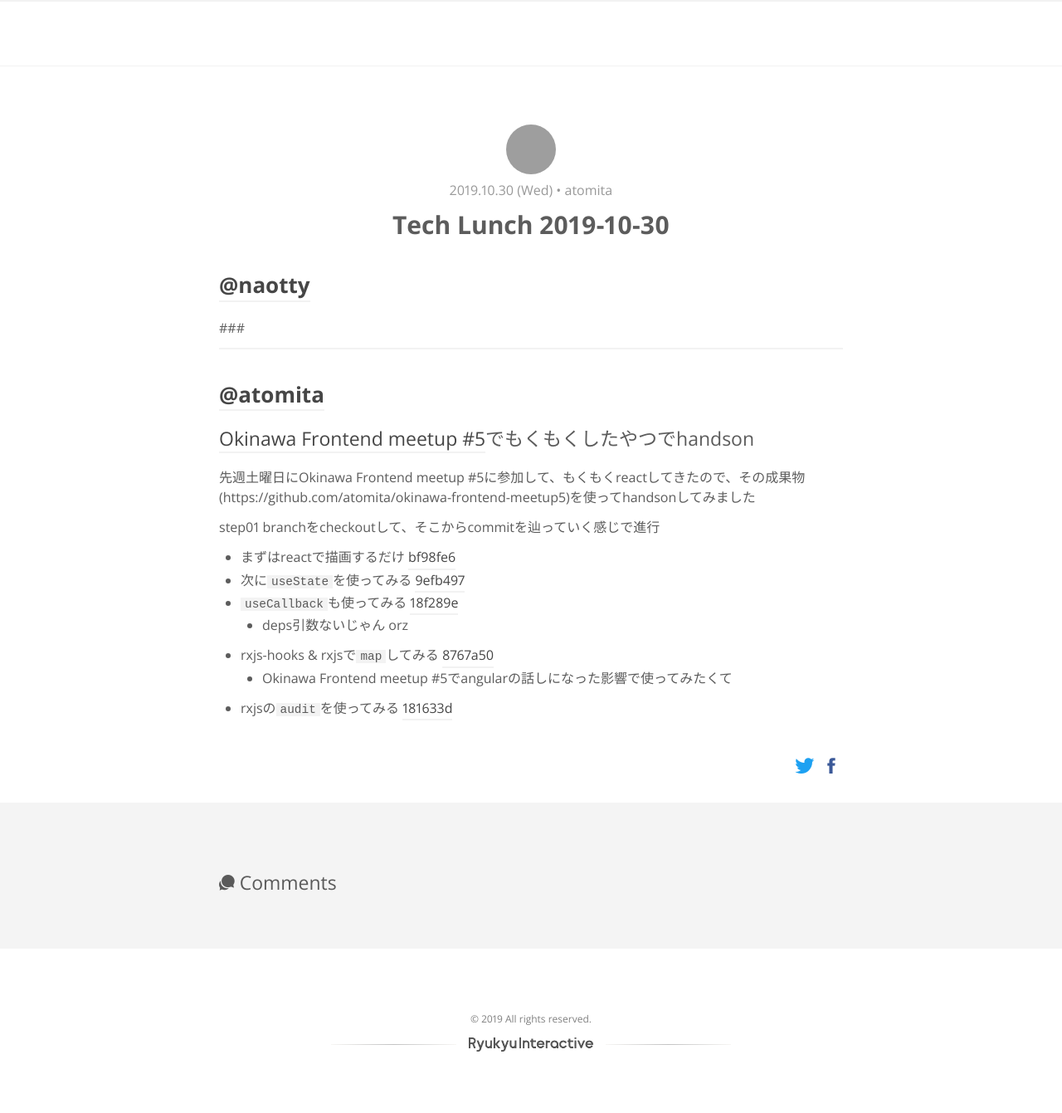
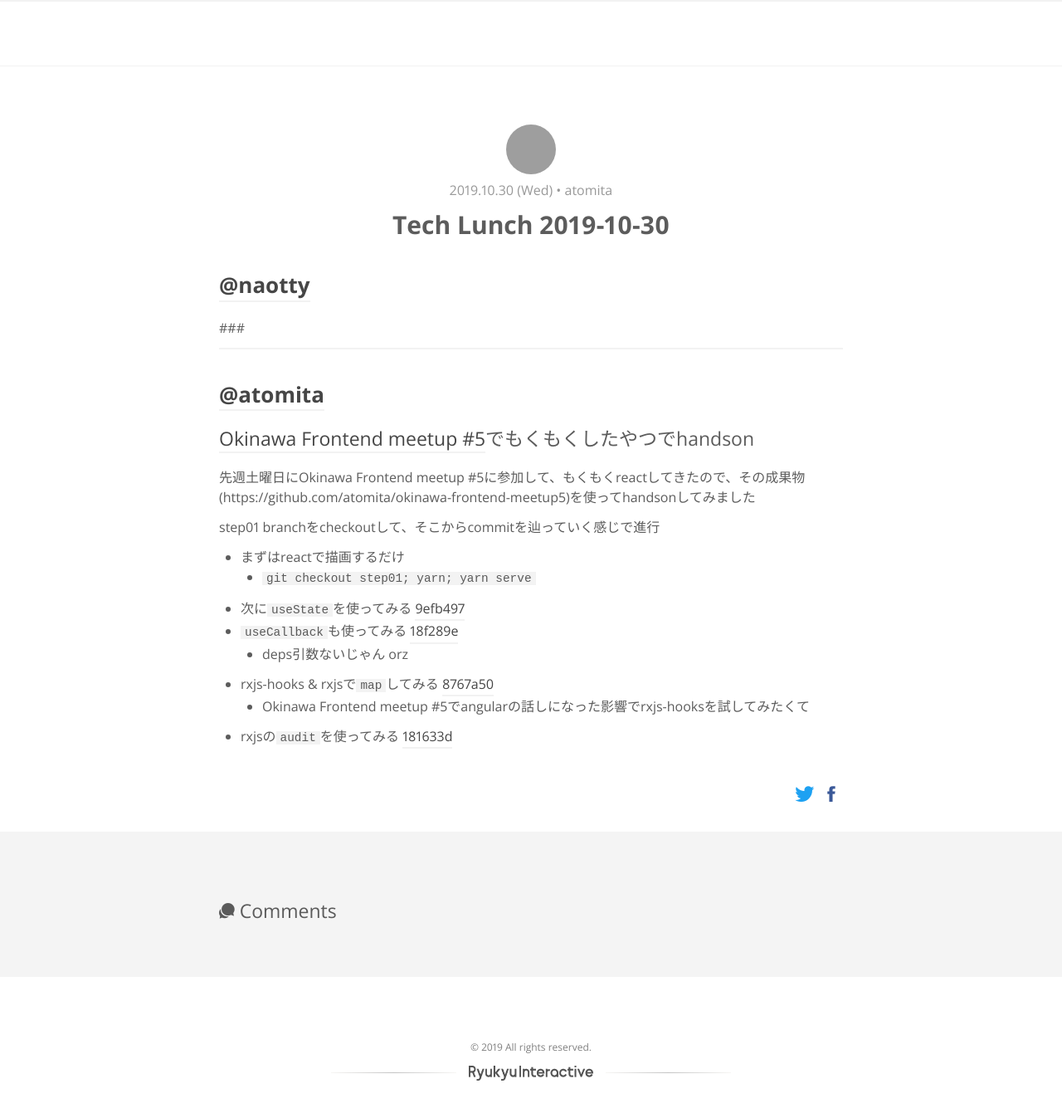
Before and after one commit to RyukyuInteractive/tech.ryukyu-i.co.jp, a Jekyll site: the page built from _posts/2019-10-30-tech-lunch.md, in a window 1280 px wide and 1367 px high. Shown: the top 1341 px of the window at 83% size. Built offline with Jekyll 4.4.1, drawn with Linux system fonts in a browser that asks for light colours; a script that is not in the unit is left out; comment, search, counter and statistics services are not loaded; grey boxes are pictures that could not be loaded.

Commit message:
Update 2019-10-30-tech-lunch.md

```diff
--- a/_posts/2019-10-30-tech-lunch.md
+++ b/_posts/2019-10-30-tech-lunch.md
@@ -22,7 +22,7 @@ typora-root-url: ..
 step01 branchをcheckoutして、そこからcommitを辿っていく感じで進行
 
 - まずはreactで描画するだけ
-[bf98fe6](https://github.com/atomita/okinawa-frontend-meetup5/commit/bf98fe696b35cfcf5f3d9bce05f15458ee4e93ba)
+  - `git checkout step01; yarn; yarn serve`
 - 次に`useState`を使ってみる
 [9efb497](https://github.com/atomita/okinawa-frontend-meetup5/commit/9efb497bd185f4b81f84ad7db4c5ca655b9f578a)
 - `useCallback`も使ってみる
@@ -30,6 +30,6 @@ step01 branchをcheckoutして、そこからcommitを辿っていく感じで
   - deps引数ないじゃん orz
 - rxjs-hooks & rxjsで`map`してみる
 [8767a50](https://github.com/atomita/okinawa-frontend-meetup5/commit/8767a507468a1d42b7c7fd3446fc509d6f913c05)
-  - Okinawa Frontend meetup #5でangularの話しになった影響で使ってみたくて
+  - Okinawa Frontend meetup #5でangularの話しになった影響でrxjs-hooksを試してみたくて
 - rxjsの`audit`を使ってみる
 [181633d](https://github.com/atomita/okinawa-frontend-meetup5/commit/181633da52d7075bca5dd163365ca7e89e77dfdc#diff-19158d46383cce13d12a722303997200)
```
